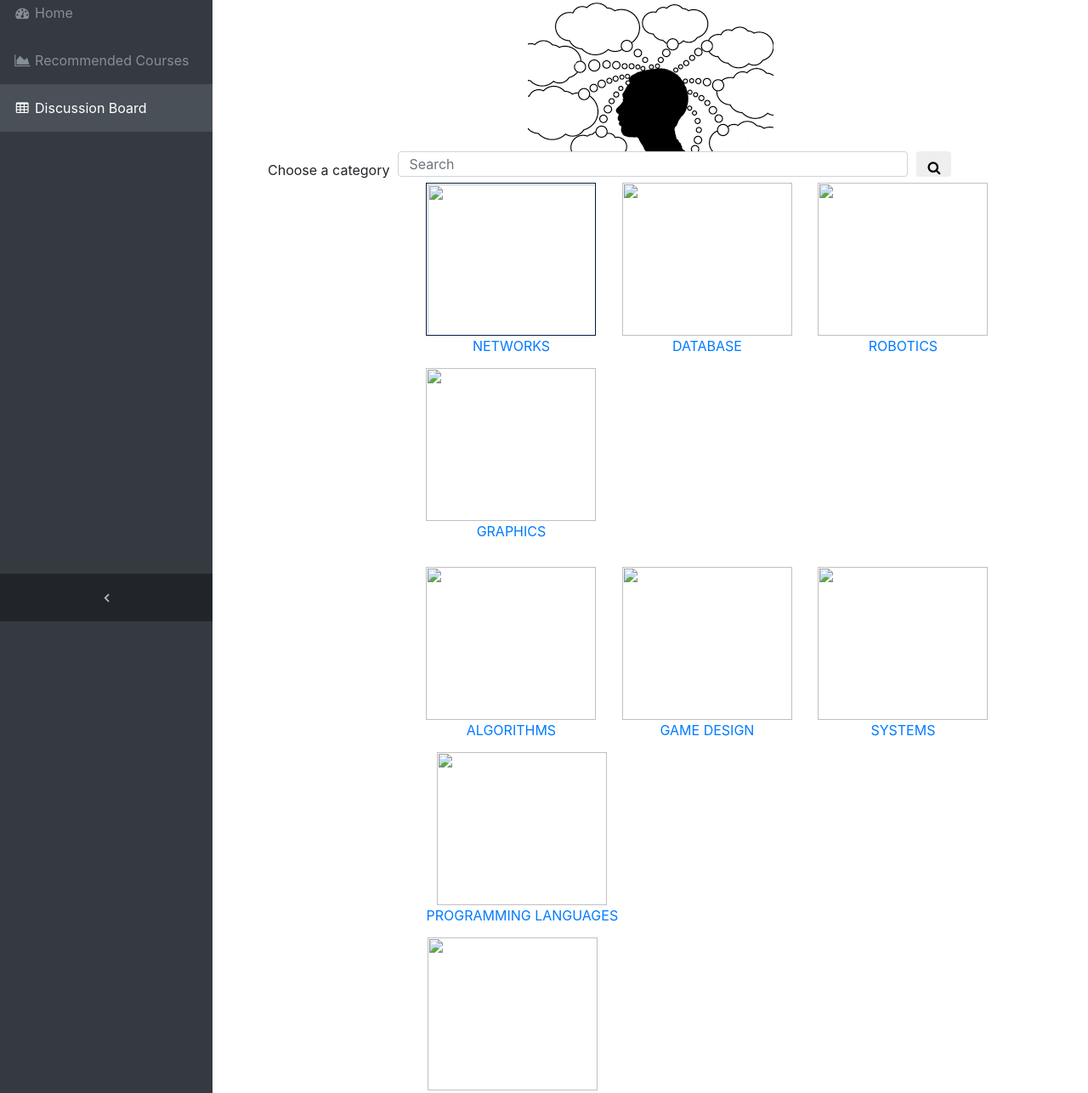
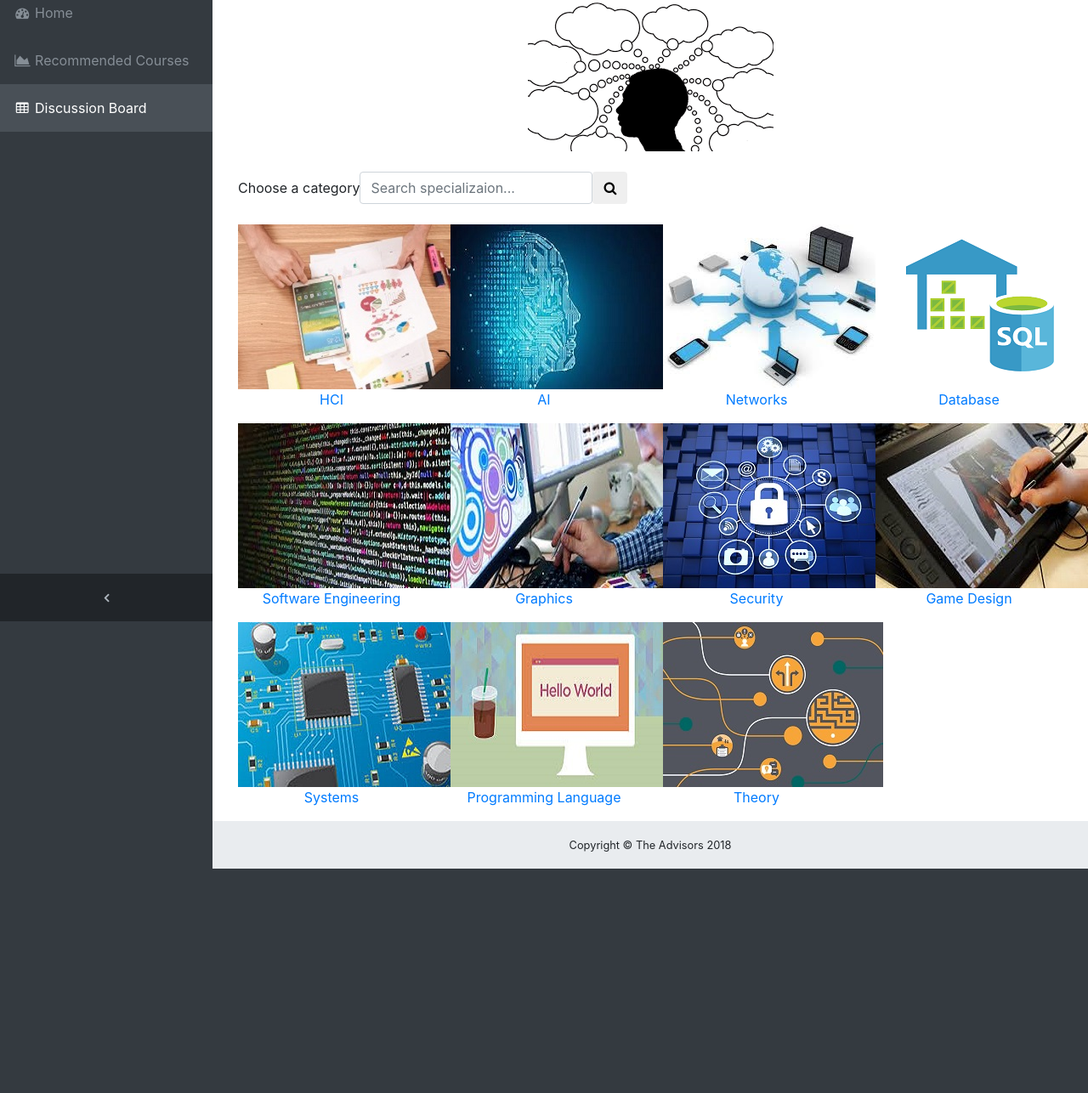
Before and after one commit to shruthiyk/Human-Computer-Interface, a plain HTML site: page project-advisors/discussion-board.html in a window 1280 px wide. Shown: the part 69-1355 px from the top of the page at 85% size. After the commit the page ends 1091 px from the top, so only its background shows below. Drawn offline with Linux system fonts and the light colour scheme.

Commit message:
discussion board image alignment

```diff
--- a/project-advisors/discussion-board.html
+++ b/project-advisors/discussion-board.html
@@ -16,9 +16,9 @@
   <link href="css/sb-admin.css" rel="stylesheet">
 
   <link href="css/discussionboard.css" rel="stylesheet">
+  <link href="css/style.css" rel="stylesheet">
   <!-- Our custom CSS-->
   <!--Please add your styles here-->
-  <link href="css/style.css" rel="stylesheet">
 
 </head>
 
@@ -84,89 +84,117 @@
         <div class="col-12">
           <img src="logo.png" alt="logo" class="center-block" />
         </div>
+      </div><br>
+    <div class="container">
+
+       <form class="form-inline">
+          <div class="form-group">
+               <label id="category">Choose a category </label>
+               <input type="text" id="text" class="form-control" id="specializaion" placeholder="Search specializaion...">
+          </div>
+         <button type="submit" class="btn btn-default"><i class="fa fa-search"></i></button>
+      </form> <br>
+    <div class="row flex">
+       <div class="col-md-3 col-sm-6 col-xs-6">
+        <div class="thumbnail">
+          <a href="viewQueries.html"><img src="images/HCI.jpg" alt="Avatar" class="image">
+            <div class="caption">
+              <p class="text-center">HCI</p>
+           </div>
+          </a>
+        </div>
+      </div>
+       <div class="col-md-3 col-sm-6 col-xs-6">
+        <div class="thumbnail">
+          <a href="viewQueries.html"><img src="images/ai.jpg" alt="Avatar" class="image">
+            <div class="caption">
+              <p class="text-center">AI</p>
+           </div>
+          </a>
+        </div>
+      </div>
+      <div class="col-md-3 col-sm-6 col-xs-6">
+        <div class="thumbnail">
+          <a href="viewQueries.html"><img src="images/networks2.jpg" alt="Avatar" class="image">
+          <div class="caption">
+              <p class="text-center">Networks</p>
+          </div></a>
+        </div>
+      </div>
+      <div class="col-md-3 col-sm-6 col-xs-6">
+        <div class="thumbnail">
+          <a href="viewQueries.html"><img src="images/database.png" alt="Avatar" class="image">
+            <div class="caption">
+              <p class="text-center">Database</p>
+           </div>
+          </a>
+        </div>
+      </div>
+      <div class="col-md-3 col-sm-6 col-xs-6">
+        <div class="thumbnail">
+          <a href="viewQueries.html"><img src="images/algorithms.jpg" alt="Avatar" class="image">
+            <div class="caption">
+              <p class="text-center">Software Engineering</p>
+           </div>
+          </a>
+        </div>
+      </div>
+      <div class="col-md-3 col-sm-6 col-xs-6">
+        <div class="thumbnail">
+          <a href="viewQueries.html"><img src="images/graphics.jpg" alt="Avatar" class="image">
+            <div class="caption">
+              <p class="text-center">Graphics</p>
+           </div>
+          </a>
+        </div>
+      </div>
+      <div class="col-md-3 col-sm-6 col-xs-6">
+        <div class="thumbnail">
+          <a href="viewQueries.html"><img src="images/security.jpg" alt="Avatar" class="image">
+             <div class="caption">
+              <p class="text-center">Security</p>
+           </div>
+          </a>
+        </div>
+      </div>
+      <div class="col-md-3 col-sm-6 col-xs-6">
+        <div class="thumbnail">
+          <a href="viewQueries.html"><img src="images/gamedesign.jpg" alt="Avatar" class="image">
+            <div class="caption">
+              <p class="text-center">Game Design</p>
+           </div>
+          </a>
+        </div>
+      </div>
+      <div class="col-md-3 col-sm-6 col-xs-6">
+        <div class="thumbnail">
+          <a href="viewQueries.html"><img src="images/systems.jpg" alt="Avatar" class="image">
+          <div class="caption">
+              <p class="text-center">Systems</p>
+           </div>
+         </a>
+        </div>
+      </div>
+      <div class="col-md-3 col-sm-6 col-xs-6">
+        <div class="thumbnail">
+          <a href="viewQueries.html"><img src="images/pl.jpg" alt="Avatar" class="image">
+           <div class="caption">
+              <p class="text-center">Programming Language</p>
+           </div>
+         </a>
+        </div>
+      </div>
+      <div class="col-md-3 col-sm-6 col-xs-6">
+        <div class="thumbnail">
+          <a href="viewQueries.html"><img src="images/theory.jpg" alt="Avatar" class="image">
+            <div class="caption">
+              <p class="text-center">Theory</p>
+           </div>
+          </a>
+        </div>
       </div>
 
-      <div class="searchbar center-block">
-        <p style = "float:left;margin-left:50px;margin-top:10px">Choose a category</p>
-      <input class="form-control" type="text" placeholder="Search" aria-label="Search" style="height:30px;width:600px;float:left;margin-left:10px">
-       <button type="button" style = "margin-left:10px;height:30px;" class="btn"><i class="fa fa-search" style="align:middle"></i></button>
-    </div>
-
-      <div class="row">
-        <div class="col-12">
-          <div class="container">
-      <div class="row">
-        <div class="col-lg-12 box-shadow">
-          <p>
-            <a href="viewQueries.html" class="btn btn-sq-lg">
-
-              <img src="images/networks2.jpg" style = "height:180px;width:200px;padding:1px;border:1px solid #021a40;" />
-              <br>
-              NETWORKS
-
-            </a>
-            <a href="viewQueries.html" class="btn btn-sq-lg">
-              <img src="images/database.jpg" style = "height:180px;width:200px;" border="3"/>
-              <br>
-              DATABASE
-            </a>
-            <a href="viewQueries.html" class="btn btn-sq-lg">
-              <img src="images/robotics.jpg" style = "height:180px;width:200px;margin-left:0px;" border="3"/>
-              <br>
-              ROBOTICS
-            </a>
-            <a href="viewQueries.html" class="btn btn-sq-lg">
-              <img src="images/graphics.jpg" style = "height:180px;width:200px;margin-left:0px;" border="3"/>
-              <br>
-              GRAPHICS
-            </a>
-
-            <div >
-            </div>
-
-            <a href="viewQueries.html" class="btn btn-sq-lg" >
-              <img src="images/algorithms.jpg" style = "height:180px;width:200px;margin-left:0px;" border="3"/>
-              <br>
-              ALGORITHMS
-            </a>
-            <a href="viewQueries.html" class="btn btn-sq-lg">
-              <img src="images/gamedesign.jpg" style = "height:180px;width:200px;margin-left:0px;" border="3"/>
-              <br>
-              GAME DESIGN
-            </a>
-            <a href="viewQueries.html" class="btn btn-sq-lg">
-              <img src="images/systems.jpg" style = "height:180px;width:200px;margin-left:0px;" border="3"/>
-              <br>
-              SYSTEMS
-            </a>
-            <a href="viewQueries.html" class="btn btn-sq-lg">
-              <img src="images/pl.jpg" style = "height:180px;width:200px;margin-left:0px;" border="3"/>
-              <br>
-              PROGRAMMING LANGUAGES
-            </a>
-
-            <div >
-            </div>
-
-            <a href="viewQueries.html" class="btn btn-sq-lg">
-              <img src="images/ai.jpg" style = "height:180px;width:200px;margin-left:0px;" border="3"/>
-              <br>
-              ARTIFICIAL INTELLIGENCE
-            </a>
-            <a href="#" class="btn btn-sq-lg">
-
-            </a>
-            <a href="#" class="btn btn-sq-lg">
-
-            </a>
-            <a href="#" class="btn btn-sq-lg">
-
-            </a>
-          </p>
-        </div>
-	 </div>
- </div>
-</div>
+  </div>
 </div>
 </div>
     <!-- /.container-fluid-->
```
Also changed, not shown: project-advisors/images/HCI.jpg (added), project-advisors/images/ai.jpg (added), project-advisors/images/algorithms.jpg (added), project-advisors/images/artificialintelligence.jpg (added), project-advisors/images/database.jpg (added), project-advisors/images/database.png (added), project-advisors/images/gamedesign.jpg (added), project-advisors/images/graphics.jpg (added), project-advisors/images/is.jpg (added), project-advisors/images/networks.jpg (added), project-advisors/images/networks2.jpg (added), project-advisors/images/pl.jpg (added), project-advisors/images/robotics.jpg (added), project-advisors/images/security.jpg (added), 2 more files.
